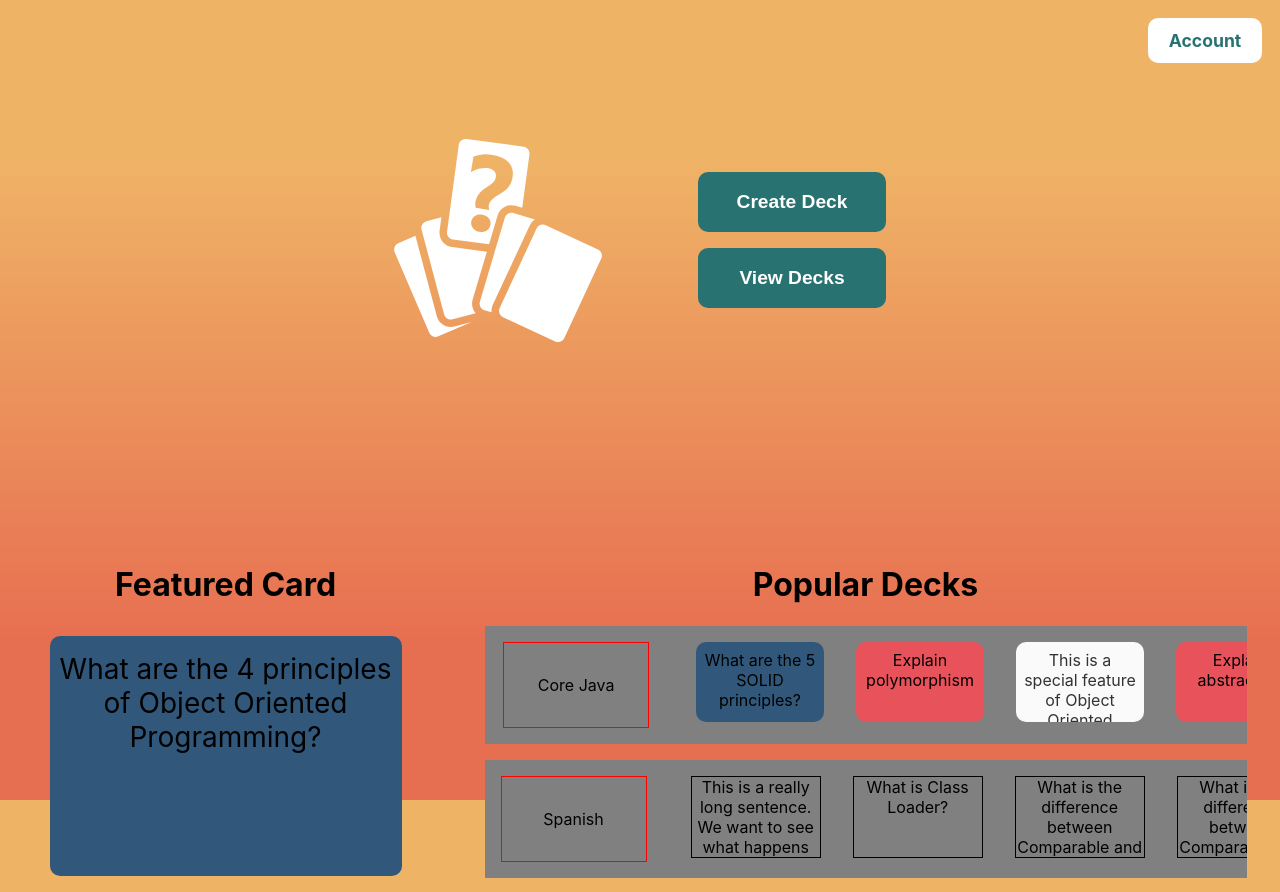
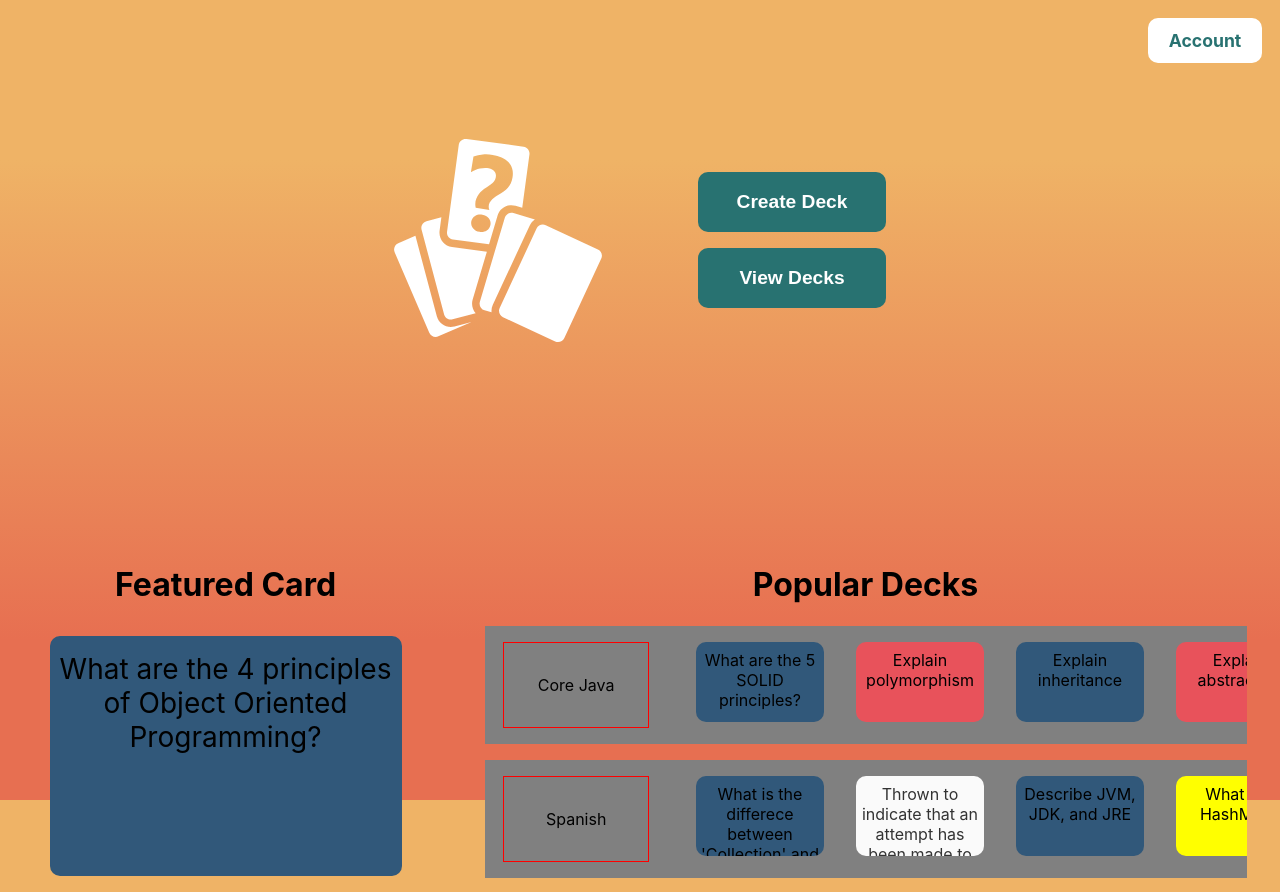
Before and after one commit to michael-mcmasters/Notecards, a React (Create React App) app: page / in a window 1280 px wide. Shown: the top 892 px of the page. Built offline with nearby package versions, Linux system fonts and the light colour scheme.

Commit message:
Cards now flip at random

```diff
--- a/src/components/homepagetwo/PopularDecks.js
+++ b/src/components/homepagetwo/PopularDecks.js
@@ -7,20 +7,41 @@ const HomePage2 = () => {
   const [cards, setCards] = useState(cardsJSON.cards);
 
   // ToDo: Import decks from an API.
-  let deckOne = {
+  const [decks, setDecks] = useState([
+    {
       name: "Core Java",
       cards: cards.slice(0, 7)
-  }
-  let deckTwo = {
+    },
+    {
       name: "Spanish",
       cards: cards.slice(15, 30)
-  }
-  let deckThree = {
+    },
+    {
       name: "State Capitals",
       cards: cards.slice(30, 37)
     }
+  ])
 
-  const decks = [deckOne, deckTwo, deckThree];
+  const handleFlipRandomCard = () => {
+    const randomDeckInd = Math.floor(Math.random() * decks.length);
+    const randomCardInd = Math.floor(Math.random() * decks[randomDeckInd].cards.length);
+
+    const decksCopy = [...decks];
+    decksCopy[randomDeckInd].cards[randomCardInd].flipped = !decksCopy[randomDeckInd].cards[randomCardInd].flipped;
+    setDecks(decksCopy);
+  }
+
+  useEffect(() => {
+    const interval = setInterval(() => {
+      console.log("interval")
+      handleFlipRandomCard();
+    }, [1000])
+
+    return () => clearInterval(interval);
+
+  }, [])
+
+  //const decks = [deckOne, deckTwo, deckThree];
 
   return (
     <Wrapper>
@@ -32,11 +53,9 @@ const HomePage2 = () => {
           {decks[0].name}
         </DeckName>
         <CardsGallary>
-          {/* <Card>This is a really long sentence. We want to see what happens when we have really long sentences.</Card> */}
-          {/* <Card>{decks[0].cards[6].frontText}</Card> */}
           <TinyCard card={decks[0].cards[6]} flipped={false} />
           <TinyCard card={decks[0].cards[2]} flipped={false} />
-          <TinyCard card={decks[0].cards[3]} flipped={true} />
+          <TinyCard card={decks[0].cards[3]} flipped={false} />
           <TinyCard card={decks[0].cards[1]} flipped={false} />
         </CardsGallary>
       </DeckRow>
@@ -45,10 +64,14 @@ const HomePage2 = () => {
           {decks[1].name}
         </DeckName>
         <CardsGallary>
-          <Card>This is a really long sentence. We want to see what happens when we have really long sentences.</Card>
-          <Card>{decks[1].cards[6].frontText}</Card>
-          <Card>{decks[1].cards[5].frontText}</Card>
-          <Card>{decks[1].cards[5].frontText}</Card>
+          {decks[1].cards.map((c, i) => {
+            if (i > 3) return;
+            return <TinyCard
+              key={i}
+              card={c}
+              flipped={c.flipped}
+            />
+          })}
         </CardsGallary>
       </DeckRow>
       <DeckRow>
```
Lines whose indentation alone changed are shown as unchanged.
